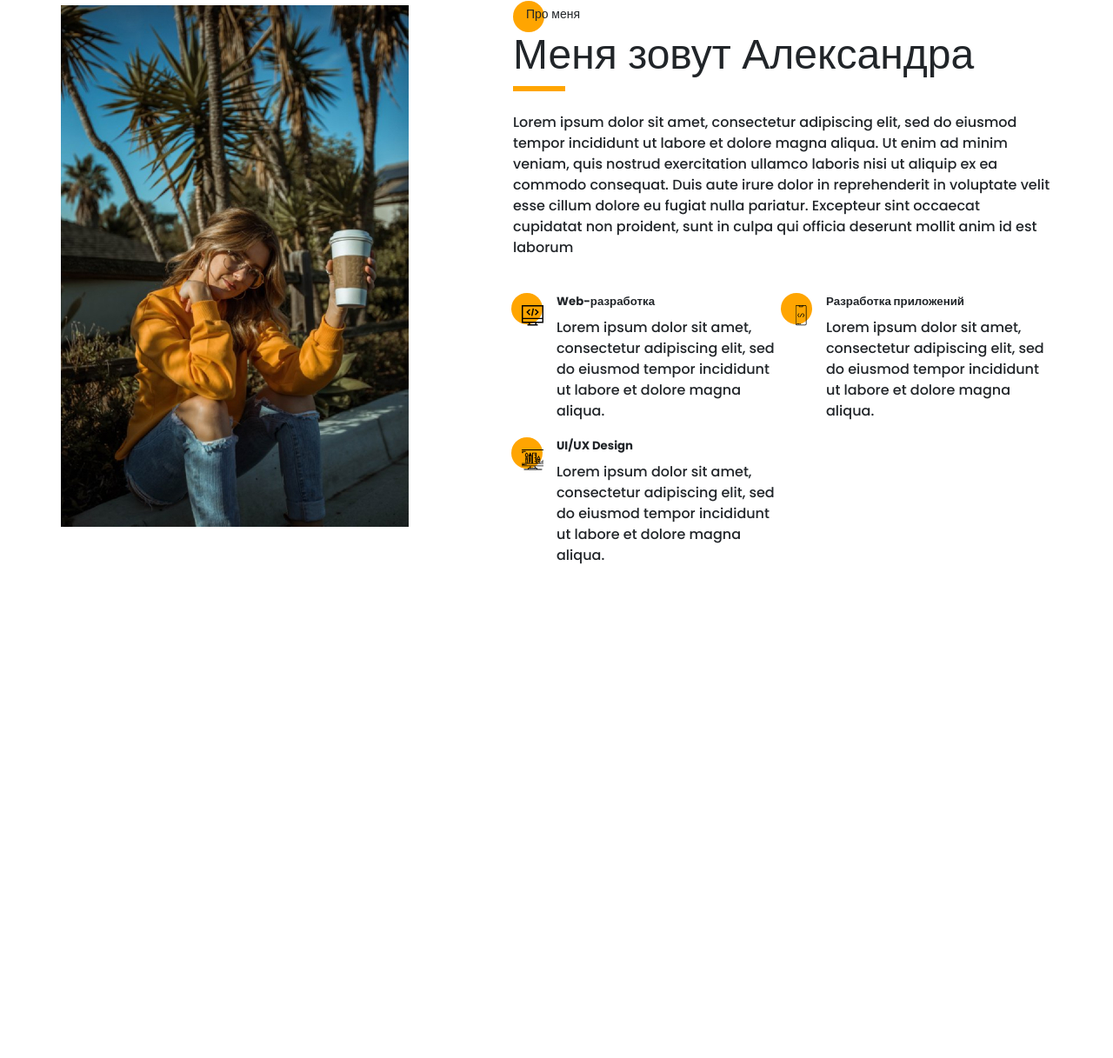
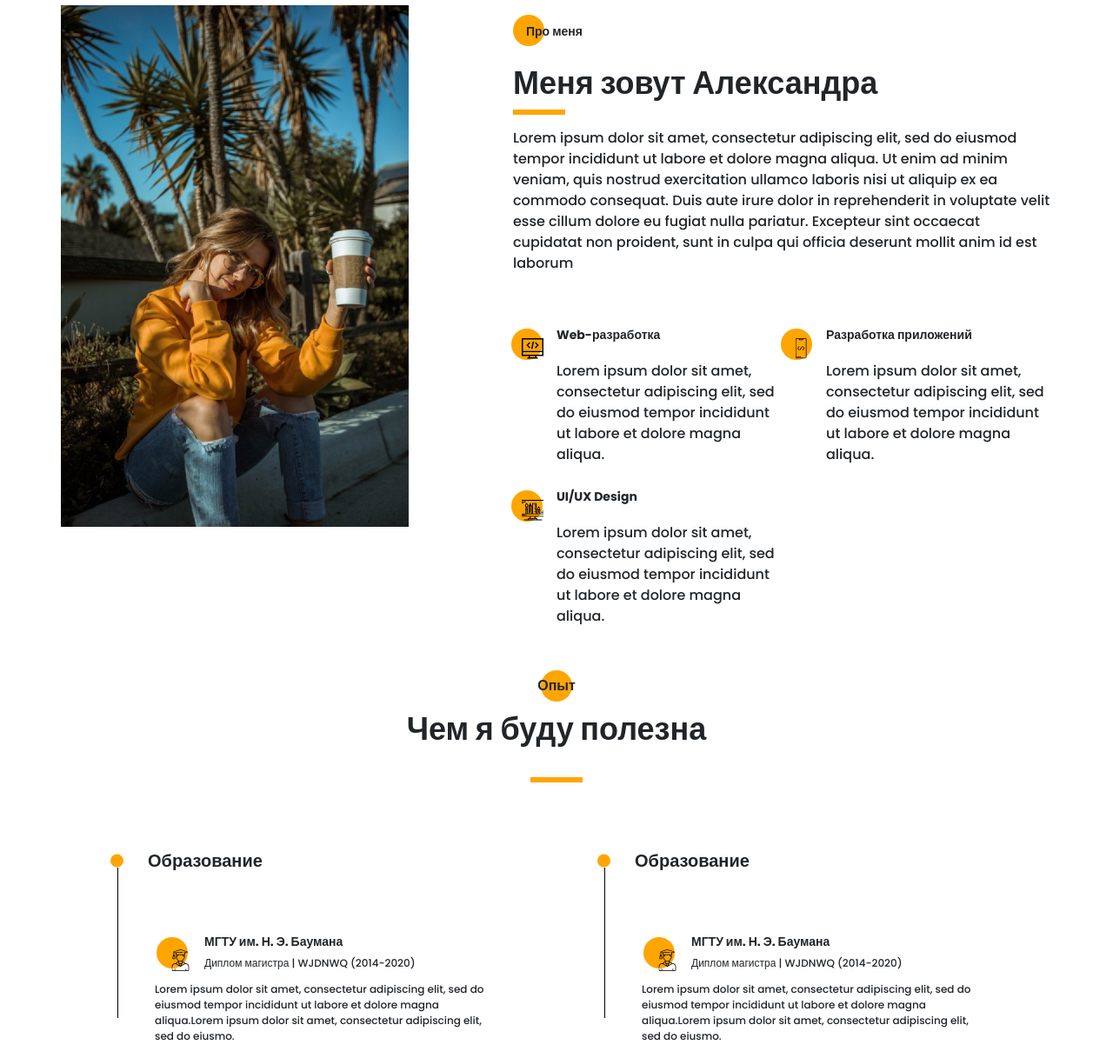
Before and after one commit to Me-bit-litle/portfolio-progect-5, a website: page src/index.html in a window 1280 px wide. Shown: the part 914-2131 px from the top of the page at 87% size. Before the commit the page ends 1565 px from the top, so only its background shows below. Drawn offline with nearby package versions, Linux system fonts and the light colour scheme; files that its build step writes are made by us from their sources; files whose address does not match are found by name.

Commit message:
working with third page

```diff
--- a/src/index.html
+++ b/src/index.html
@@ -101,21 +101,21 @@
             <img src="img/main_photo.jpg" alt="main_photo">
         </div>
         <div class="about__me">
-            <div class="title__fz14 about__subtitle">Про меня</div>
-            <div class="title title__fz48 about__title">Меня зовут Александра</div>
+            <div class="title title_fz14 about__subtitle">Про меня</div>
+            <div class="title title_fz36 about__title">Меня зовут Александра</div>
+            <div class="about__divider"></div>
             <p class="about__text">Lorem ipsum dolor sit amet, consectetur adipiscing elit, sed do eiusmod tempor incididunt ut labore et dolore magna aliqua. Ut enim ad minim veniam, quis nostrud exercitation ullamco laboris nisi ut aliquip ex ea commodo consequat. Duis aute irure dolor in reprehenderit in voluptate velit esse cillum dolore eu fugiat nulla pariatur. Excepteur sint occaecat cupidatat non proident, sunt in culpa qui officia deserunt mollit anim id est laborum</p>
             <div class="about__skill-wrap">
                 <div class="about__skills-1">
-                    <h5>Web-разработка</h5>
+                    <div class="title title_fz14">Web-разработка</div>
                     <p>Lorem ipsum dolor sit amet, consectetur adipiscing elit, sed do eiusmod tempor incididunt ut labore et dolore magna aliqua.</p>
                 </div>
                 <div class="about__skills-2">
-                    <h5>Разработка приложений</h5>
+                    <div class="title title_fz14">Разработка приложений</div>
                     <p>Lorem ipsum dolor sit amet, consectetur adipiscing elit, sed do eiusmod tempor incididunt ut labore et dolore magna aliqua.</p>
                 </div>
                 <div class="about__skills-3">
-
-                    <h5>UI/UX Design</h5>
+                    <div class="title title_fz14">UI/UX Design</div>
                     <p>Lorem ipsum dolor sit amet, consectetur adipiscing elit, sed do eiusmod tempor incididunt ut labore et dolore magna aliqua.</p>
                 </div>
             </div>
@@ -123,6 +123,50 @@
         </div>
        </div>
     </section>
+    <section class="resume">
+        <div class="container">
+            <h2 class="title title_fz16 resume__title">Опыт</h2>
+            <div class="title title_fz36 resume__subtitle">Чем я буду полезна</div>
+            <div class="resume__divider"></div>
+
+            <div class="resume__wrapper">
+                <div class="resume__column">
+                    <h3 class="title title_fz20 resume__column-title">Образование</h3>
+                    <ul>
+                        <li>
+                            <div class="resume__item">
+                                <div class="resume__item-head">
+                                    <div class="resume__item-icon">
+                                        <img src="icons/experience/university.svg" alt="university">
+                                    </div>
+                                    <h4 class="titile title_fz14">МГТУ им. Н. Э. Баумана</h4>
+                                    <div class="resume__item-location">Диплом магистра | WJDNWQ (2014-2020)</div>
+                                </div>
+                                <div class="resume__item-body">Lorem ipsum dolor sit amet, consectetur adipiscing elit, sed do eiusmod tempor incididunt ut labore et dolore magna aliqua.Lorem ipsum dolor sit amet, consectetur adipiscing elit, sed do eiusmo. </div>
+                            </div>
+                        </li>
+                    </ul>
+                </div>
+                <div class="resume__column">
+                    <h3 class="title title_fz20 resume__column-title">Образование</h3>
+                    <ul>
+                        <li>
+                            <div class="resume__item">
+                                <div class="resume__item-head">
+                                    <div class="resume__item-icon">
+                                        <img src="icons/experience/university.svg" alt="university">
+                                    </div>
+                                    <h4 class="titile title_fz14">МГТУ им. Н. Э. Баумана</h4>
+                                    <div class="resume__item-location">Диплом магистра | WJDNWQ (2014-2020)</div>
+                                </div>
+                                <div class="resume__item-body">Lorem ipsum dolor sit amet, consectetur adipiscing elit, sed do eiusmod tempor incididunt ut labore et dolore magna aliqua.Lorem ipsum dolor sit amet, consectetur adipiscing elit, sed do eiusmo. </div>
+                            </div>
+                        </li>
+                    </ul>
+                </div>
+            </div>
+        </div>
+    </section>
     <script src="js/script.js"></script>
 </body>
 </html>
--- a/src/sass/base/_mixins.scss
+++ b/src/sass/base/_mixins.scss
@@ -17,7 +17,7 @@
         content: '';
         position: absolute;
         z-index: -1;
-        top: 0;
+        top: 20%;
         left: -20%;
         border-radius: 100%;
         width: 36px;
--- a/src/sass/blocks/_about.scss
+++ b/src/sass/blocks/_about.scss
@@ -8,25 +8,18 @@
         position: relative;
         padding-left: 15px;
         z-index: 2;
-        font-size: 14px;
         @include before_circle;
-    }
-    &__title {
-        font-size: 48px;
-        position: relative;
-        &::before {
-            content: "";
-            display: block;
-            position: absolute;
-            left: 0;
-            top: 100%;
-            border: 3px solid #ffa501;
-            width: 60px;
-            height: 0px;
+        &:before {
+            top: 11px;
         }
     }
+    &__divider {
+        border: 3px solid #ffa501;
+        width: 60px;
+        height: 0px;
+    }
     &__text {
-        margin-top: 30px;
+        margin-top: 15px;
     }
     &__skill-wrap {
         margin-top: 40px;
@@ -34,7 +27,7 @@
         grid-template-columns: repeat(2, 1fr);
         padding-left: 50px;
         column-gap: 50px;
-        row-gap: 50px;
+        row-gap: 70px;
     }
     &__skills-1 {
         width: 260px;
@@ -42,14 +35,14 @@
         z-index: 2;
         position: relative;
         @include img_circle;
-        h5 {
+        div {
             position: relative;
             &::before {
                 content: "";
                 display: block;
                 position: absolute;
                 left: -40px;
-                top: 14px;
+                top: 34px;
                 width: 25px;
                 height: 24px;
                 background: url('../icons/about_me/web_development.svg') center center / cover no-repeat;
@@ -62,8 +55,7 @@
     z-index: 2;
     position: relative;
     @include img_circle;
-
-    h5 {
+    div {
         position: relative;
 
         &::before {
@@ -71,7 +63,7 @@
             display: block;
             position: absolute;
             left: -35px;
-            top: 14px;
+            top: 34px;
             width: 13px;
             height: 24px;
             background: url('../icons/about_me/mobile_dev.svg') center center / cover no-repeat;
@@ -84,8 +76,7 @@
     z-index: 2;
     position: relative;
     @include img_circle;
-
-    h5 {
+    div {
         position: relative;
 
         &::before {
@@ -93,7 +84,7 @@
             display: block;
             position: absolute;
             left: -40px;
-            top: 14px;
+            top: 34px;
             width: 25px;
             height: 24px;
             background: url('../icons/about_me/design.svg') center center / cover no-repeat;
--- /dev/null
+++ b/src/sass/blocks/_resume.scss
@@ -0,0 +1,99 @@
+.resume {
+    padding-top: 120px;
+    &__divider {
+        margin: 25px auto 0 auto;
+        border: 3px solid #ffa501;
+        width: 60px;
+        height: 0px;
+    }
+    &__title {
+        position: relative;
+        text-align: center;
+        @include before_circle;
+        &:before {
+            top: -6px;
+            left: 50%;
+            transform: translateX(-50%);
+        }
+    }
+    &__subtitle {
+        text-align: center;
+    }
+    &__wrapper {
+        padding: 60px 65px 0 65px;
+        display: grid;
+        grid-template-columns: repeat(2, 425px);
+        column-gap: 135px;
+    }
+    &__column {
+        &-title {
+            padding-left: 35px;
+            position: relative;
+            &:before {
+                content: '';
+                position: absolute;
+                width: 15px;
+                height: 15px;
+                border-radius: 100%;
+                background: $main-color;
+                left: -8px;
+                top: 50%;
+                transform: translateY(-50%);
+            }
+        }
+        ul {
+            list-style-type: none;
+            li {
+                position: relative;
+                &:after {
+                    content: '';
+                    width: 1px;
+                    height: 100%;
+                    position: absolute;
+                    top: -30px;
+                    left: 0;
+                    background-color: #000;
+                }
+            }
+        }
+    }
+    &__item {
+        position: relative;
+        &:before {
+            height: 1px;
+            width: 43px;
+            position: absolute;
+            background-color: #000;
+        }
+        &-head {
+            padding: 45px 0 0 100px;
+            h4 {
+                margin-bottom: 0;
+            }
+        }
+        &-body {
+            padding-left: 43px;
+            margin-top: 12px;
+        }
+        &-icon {
+            position: absolute;
+            top: 50px;
+            left: 45px;
+            @include before_circle;
+            img {
+                position: absolute;
+                left: 17px;
+                top: 14px;
+            }
+        }
+        &-location {
+            font-size: 12px;
+            line-height: 18px;
+            margin-top: 5px;
+        }
+        &-body {
+            font-size: 12px;
+            line-height: 18px;
+        }
+    }
+}
--- a/src/sass/blocks/_title.scss
+++ b/src/sass/blocks/_title.scss
@@ -1,4 +1,4 @@
-title {
+.title {
     font-weight: bold;
     font-size: 36px;
     line-height: 60px;
@@ -9,6 +9,12 @@
         font-size: 16px;
         line-height: 24px;
     }
+    &_fz20 {
+        font-size: 20px;
+    }
+    &_fz36 {
+        font-size: 36px;
+       }
     &_fz48 {
         font-size: 48px;
     }
--- a/src/sass/style.scss
+++ b/src/sass/style.scss
@@ -16,9 +16,10 @@
     margin: 0 auto;
 }
 
+@import 'blocks/resume';
+@import 'blocks/title';
 @import 'blocks/menu';
 @import 'blocks/promo';
-@import 'blocks/title';
 @import 'blocks/buttons';
 @import 'blocks/sidepanel';
 @import 'blocks/about';
```
Also changed, not shown: dist/css/blocks/resume.min.css (added), dist/css/style.min.css, dist/index.html.
